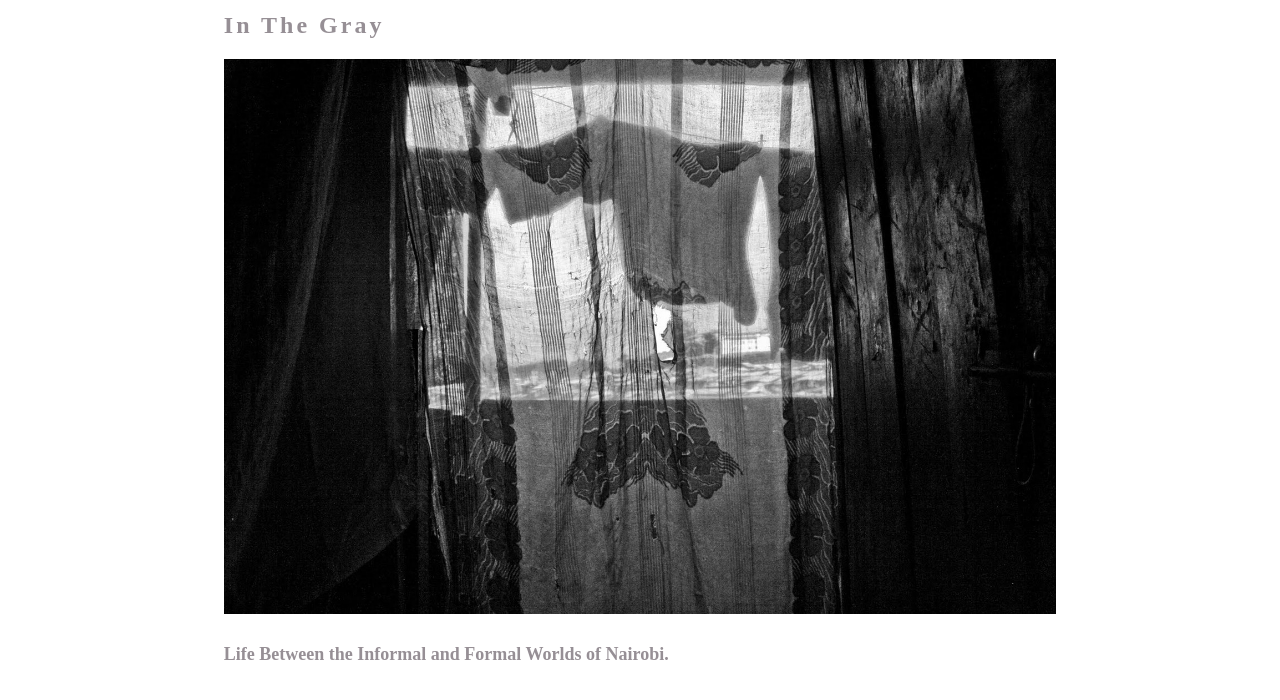
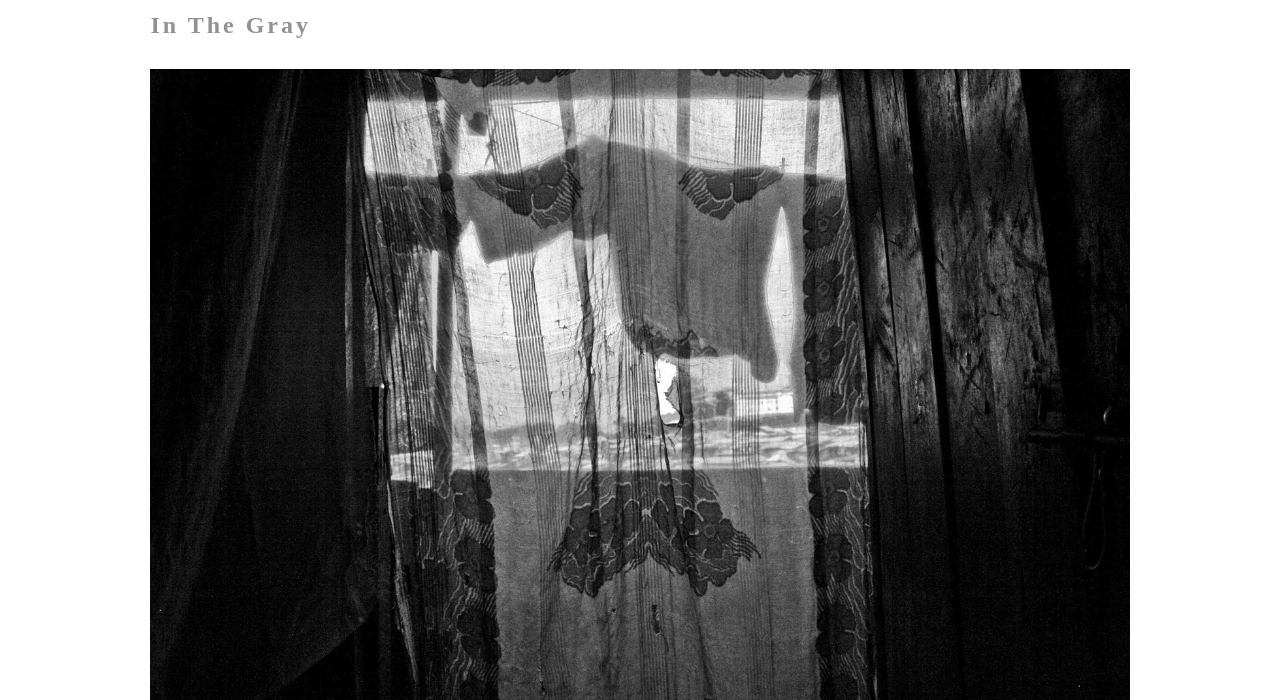
Before and after one commit to Mightynumnums/SashaTurrentine, a plain HTML site: page in-the-gray.html in a window 1280 px wide. Shown: the part 95-795 px from the top of the page. Drawn offline with nearby package versions, Linux system fonts and the light colour scheme; a web font is replaced by a local one.

Commit message:
new branch with classes and ids fixed for easier reference, css less clunky

```diff
--- a/in-the-gray.html
+++ b/in-the-gray.html
@@ -65,7 +65,7 @@
 
 		</header>
 
-		<div class="story3">
+		<div class="story" id="inthegraymain">
 
 		<h2 id="ingray">In The Gray</h2>
 
--- a/main.css
+++ b/main.css
@@ -3,7 +3,7 @@
 
 body {
     background: white;
-    width: 98%;
+    width: 100%;
     margin: auto;
     font-family: 'Jaldi';
 }
@@ -255,33 +255,43 @@ footer {
 }
 
 
-
-
-
-
 /***********************STORIES STYLES************************/
 /***********************************************************************************/
-.story1,
-.story2,
-.story3,
-.story3 h3 {
+
+.story,
+.story h3 {
     width: 85%;
     float: center;
     text-align: left;
     font-size: 18px;
     margin: auto;
-    display: block;
+    display: flex;
+    flex-direction: column;
     overflow: none;
 }
 
-.story3 h3 {
+#title3,
+#title4 {
+    color: #968F95;
+}
+
+#inthegraymain h3 {
     width: 100%;
     float: left;
     margin-bottom: 20px;
 }
 
+ #original {
+    margin-bottom: 30px;
+ }
 
-
+ #dad img {
+    display: block;
+    margin: auto;
+    height: 350px;
+    width: 350px;
+    padding-bottom: 20px;
+}
 
 #fday,
 #sj,
@@ -294,50 +304,14 @@ footer {
     color: #968F95;
 }
 
-#title3,
-#title4 {
-    color: #968F95;
-
-}
- #original {
-    margin-bottom: 30px;
- }
-
-
-
-#dad img {
-    display: block;
-    margin: auto;
-    height: 350px;
-    width: 350px;
-    padding-bottom: 20px;
-
-}
-
-/*.sj-images img,*/
-.inthegray img {
-        margin-bottom: 20px;
-        width: 350px;
-        height: auto;
-    }
-
-
-
-.story3 img,
-.sj-images img {
+.story img,
+#inthegray img,
+#suspendedImg img {
         width: 100%;
         height: auto;
         display: block;
+        margin: 10px 0;
     }
-.sj-images {
-    margin-top: 30px;
-}
-
-
-
-
-
-
 
 /*********************** MEDIA QUERIES ************************/
 
@@ -428,44 +402,18 @@ footer {
 
         /*******STORY TIME PAGES******/
 
-    .story2,
-    .sj-images,
-    .story3 {
-        display: flex;
-        flex-direction: column;
-        justify-content: center;
-        align-items: center;
+#suspendedImg img {
+        width: 50%;
+        height: auto;
+        display: block;
+        margin: 10px auto;
     }
-
-    .story1,
-    .story2,
-    .story3 {
-        width: 85%;
-        margin-top: 20px;
-        margin-bottom: 40px;
-        }
+   }
 
 
 
-    .sj-images img {
-        margin-bottom: 40px;
-        height:100%;
-        width: auto;
-    }
-
-    .story3 img {
-        width: 85%;
-        height: auto;
-    }
-
-    .story3 p,
-    .story3 h3,
-     #ingray {
-        width: 85%;
-   }
 
 
-}
 
 /*    @media only screen and (min-width: 1024px) {
         body {
```
Also changed, not shown: Father-Day.html (+1 -1 lines), suspended.html (+9 -9 lines).
